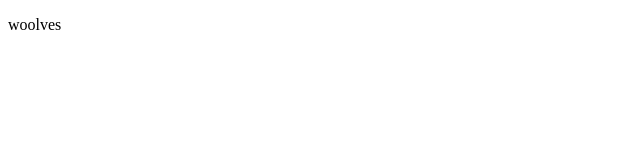
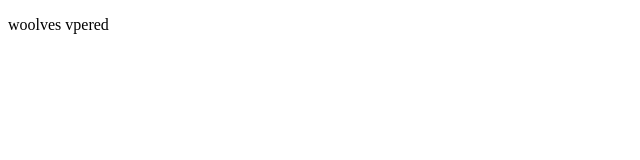
Before and after one commit to Polina-VA/stupidComponents, a React (Vite) app in the folder client/: page / in a window 1280 px wide. Shown: the top 160 px of the page, without its empty margins (0-640 px from the left). Built offline with nearby package versions, Linux system fonts and the light colour scheme; the HTML template or start-up script is replaced by a standard one.

Commit message:
initial dev commit

```diff
--- a/client/src/app/App.tsx
+++ b/client/src/app/App.tsx
@@ -4,7 +4,7 @@ function App() {
 
   return (
     <>
-<p>woolves</p>
+<p>woolves vpered</p>
     </>
   )
 }
```
